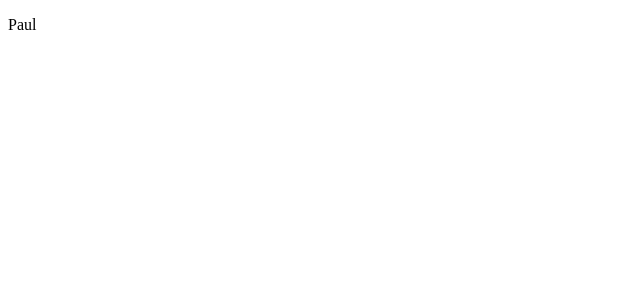
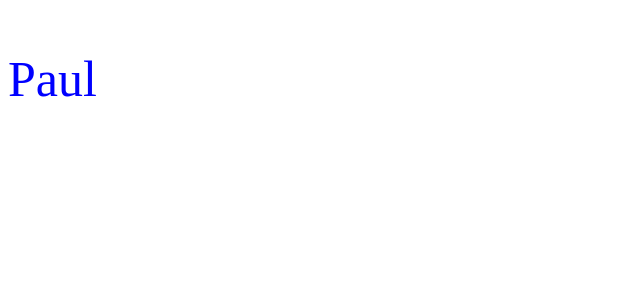
Before and after one commit to paulmunyao/newsfeed, an Angular app: page / in a window 1280 px wide. Shown: the top 300 px of the page, without its empty margins (0-640 px from the left). Built offline with nearby package versions, Linux system fonts and the light colour scheme.

Commit message:
Test code

```diff
--- a/src/app/app.component.css
+++ b/src/app/app.component.css
@@ -0,0 +1,4 @@
+.pl{
+    color:blue;
+    font-size:50px;
+}
--- a/src/app/app.component.html
+++ b/src/app/app.component.html
@@ -1 +1 @@
-<p>Paul</p>
+<p class="pl">Paul</p>
```
